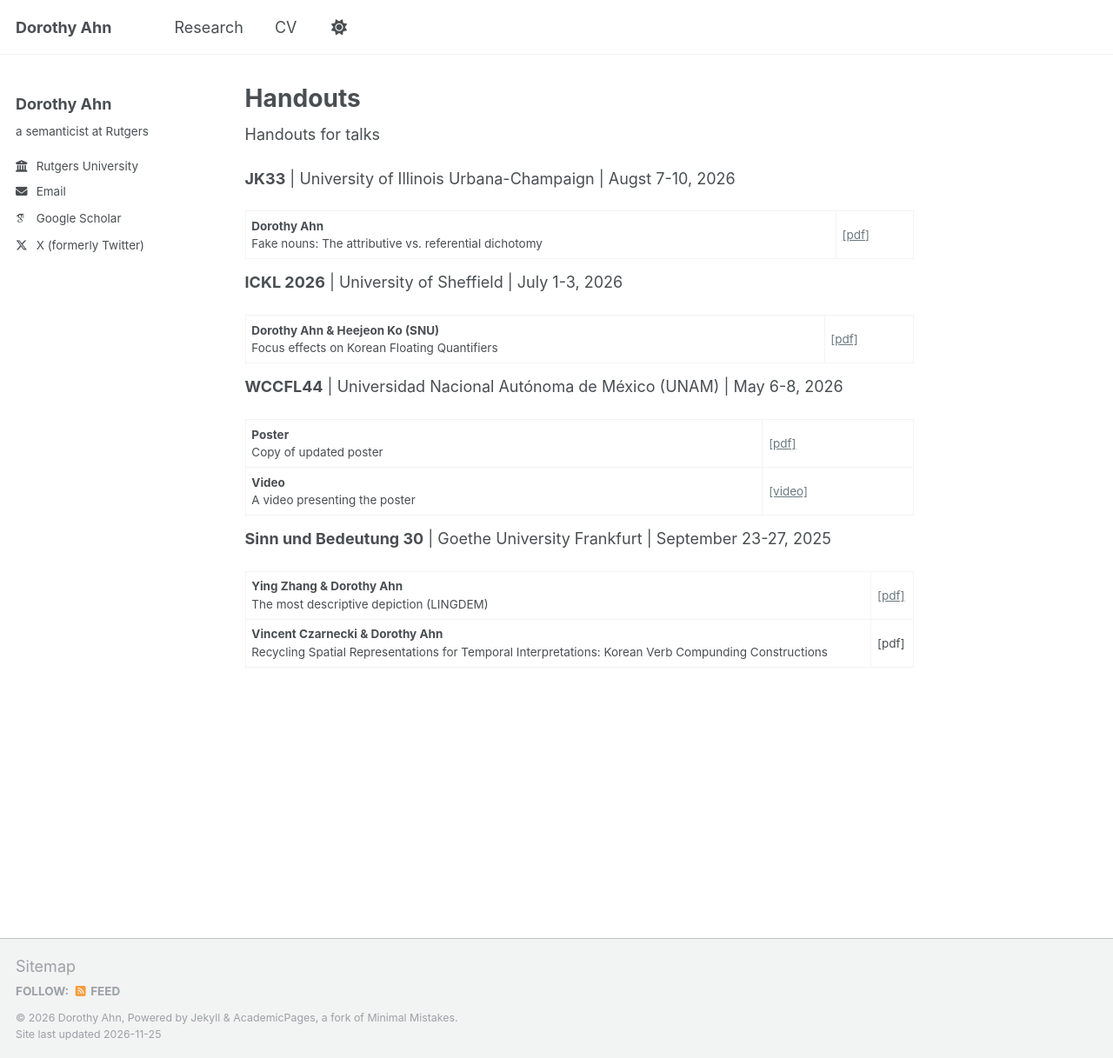
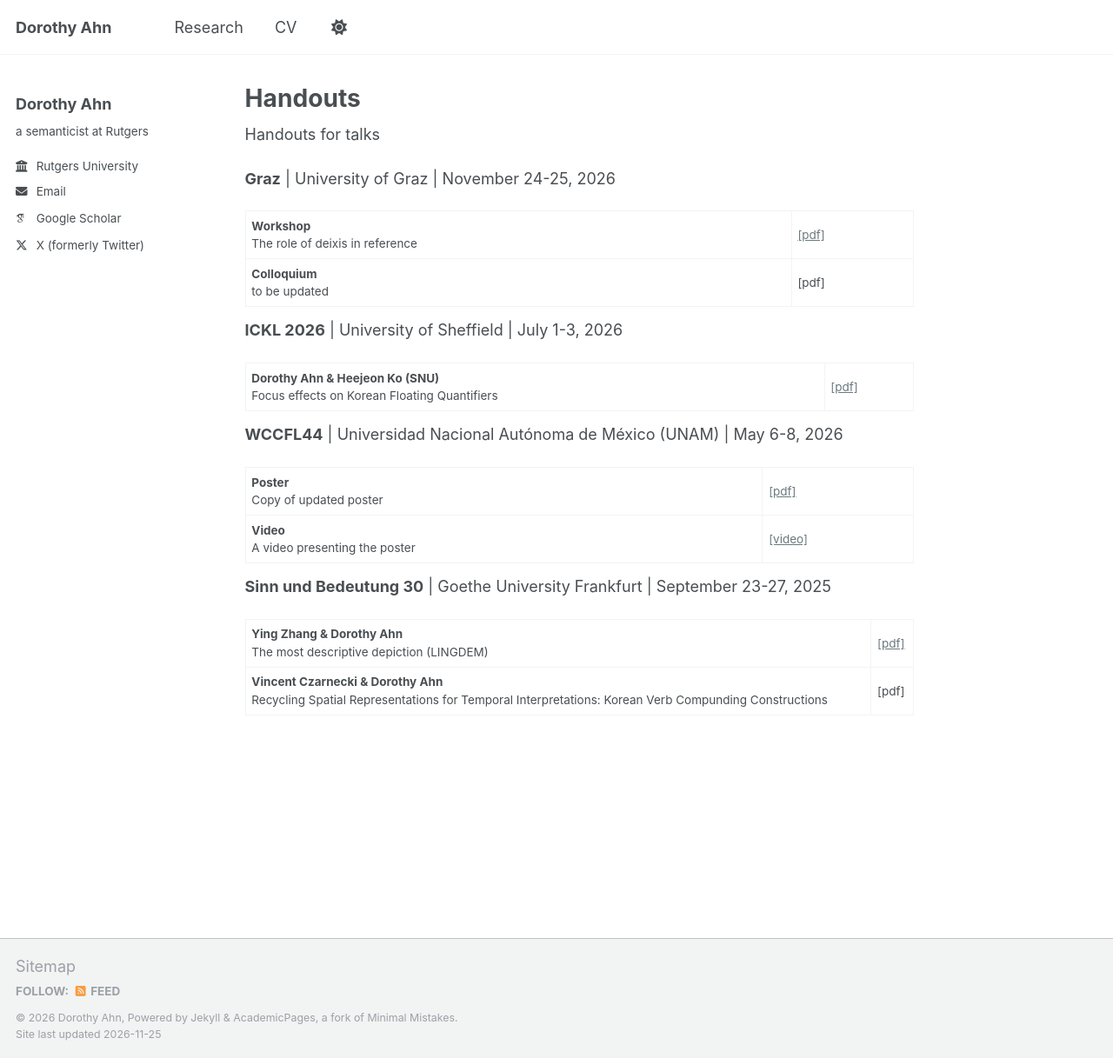
Before and after one commit to doroahn/doroahn.github.io, a Jekyll site: the page built from _pages/handouts.md, in a window 1280 px wide and 1217 px high. Shown: the whole window at 87% size. Built offline with Jekyll 4.4.1, drawn with Linux system fonts in a browser that asks for light colours; some web fonts are replaced.

Commit message:
Update handouts.md

```diff
--- a/_pages/handouts.md
+++ b/_pages/handouts.md
@@ -7,19 +7,29 @@ author_profile: true
 Handouts for talks
 
 
-**JK33** \| University of Illinois Urbana-Champaign  \| Augst 7-10, 2026
+**Graz** \| University of Graz  \| November 24-25, 2026
 
 <table>
- <tr>
+
+  <tr>
     <td>
-      <strong>Dorothy Ahn</strong><br>
-     Fake nouns: The attributive vs. referential dichotomy
+      <strong>Workshop</strong><br>
+      The role of deixis in reference
     </td>
     <td>
-      <a href="https://doroahn.github.io/files/ahn_2026_jk.pdf">[pdf]</a>
+      <a href="https://doroahn.github.io/files/ahn_graz-workshop.pdf">[pdf]</a>
     </td>
   </tr>
-  </table>
+  <tr>
+    <td>
+      <strong>Colloquium</strong><br>
+      to be updated
+    </td>
+    <td>
+      [pdf]
+    </td>
+  </tr>
+</table>
 
 
 
```
